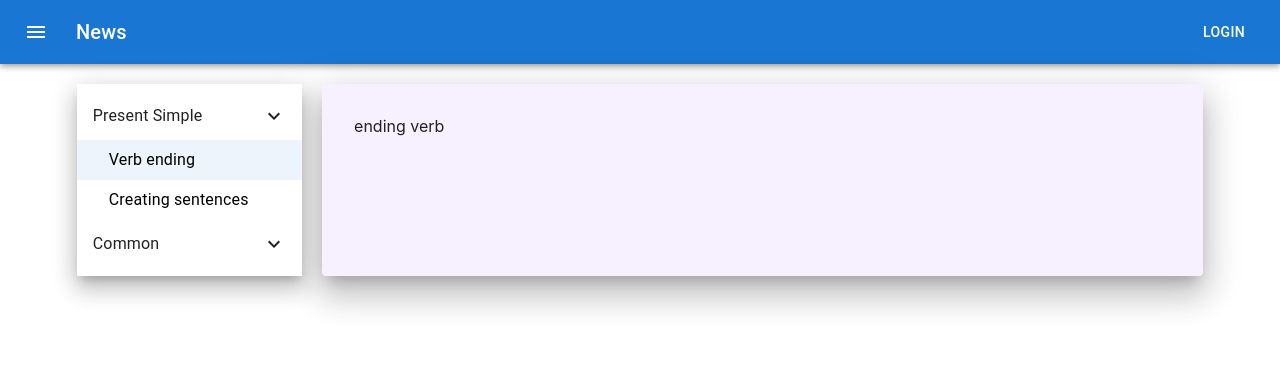
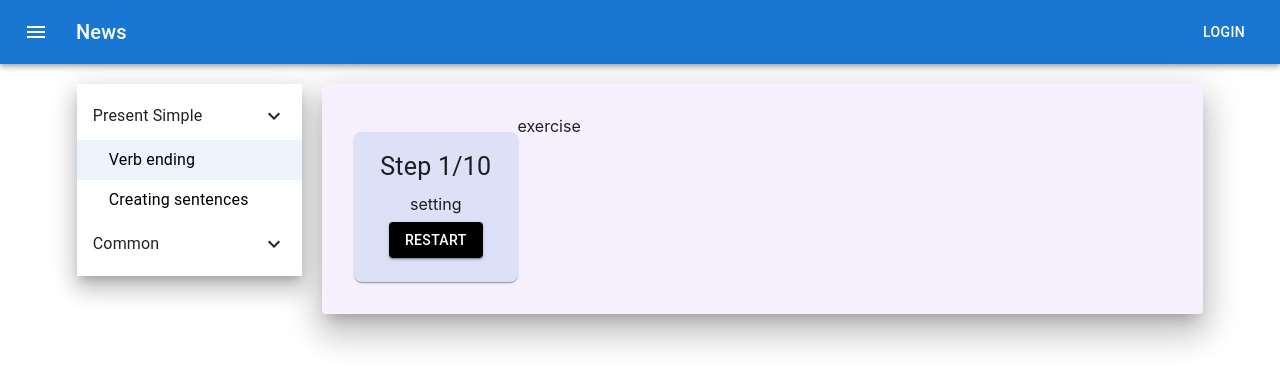
Before and after one commit to EvanMendax/git-gud-english, a React (Create React App) app: page /presentSimpleVerb in a window 1280 px wide. Shown: the top 386 px of the page. Built offline with nearby package versions, Linux system fonts and the light colour scheme.

Commit message:
made some layout

```diff
--- /dev/null
+++ b/src/Common/ExerciseWrapper.tsx
@@ -0,0 +1,16 @@
+import React from 'react';
+import Box from "@mui/material/Box";
+
+interface props {
+    children: React.ReactElement[]
+}
+
+const ExerciseWrapper:React.FC<props> = ({children}) => {
+    return (
+        <Box sx={{display: 'grid', gridTemplateColumns: '1fr 4fr'}}>
+            {children}
+        </Box>
+    );
+};
+
+export default ExerciseWrapper;
--- a/src/Exercises/MonthTrainer/MonthTrainer.tsx
+++ b/src/Exercises/MonthTrainer/MonthTrainer.tsx
@@ -5,6 +5,7 @@ import MonthSetting from "./MonthSetting";
 import MouthExercise from "./MouthExercise";
 import CompleteExercise from "../../Common/CompleteExercise";
 import SideMenu from "../../Common/SideMenu";
+import ExerciseWrapper from "../../Common/ExerciseWrapper";
 
 export type exercise = {
     question: string
@@ -116,7 +117,7 @@ const MonthTrainer = () => {
         }
     }
     return (
-        <Box sx={{display: 'grid', gridTemplateColumns: '1fr 4fr'}}>
+        <ExerciseWrapper>
             <SideMenu steps={12} currentStep={currentStep} restart={restart}>
                 <MonthSetting isSeason={isSeason} setIsSeason={setIsSeason} restart={restart} step={currentStep}
                               handleIsRandom={handleIsRandom} isRandom={isRandom}/>
@@ -128,7 +129,7 @@ const MonthTrainer = () => {
                                      step={currentStep}/>
                     : <CompleteExercise setCurrentStep={setCurrentStep}/>
             }
-        </Box>
+        </ExerciseWrapper>
     );
 };
 
--- a/src/Exercises/PSSentences/PSSentences.tsx
+++ b/src/Exercises/PSSentences/PSSentences.tsx
@@ -1,4 +1,5 @@
 import React from 'react';
+import SideMenu from "../../Common/SideMenu";
 
 const PsSentences = () => {
     return (
--- a/src/Exercises/PSVerbEnding/PSVerbEnding.tsx
+++ b/src/Exercises/PSVerbEnding/PSVerbEnding.tsx
@@ -1,10 +1,27 @@
-import React from 'react';
+import React, {useState} from 'react';
+import SideMenu from "../../Common/SideMenu";
+import PsVerbEndingSetting from "./PSVerbEndingSetting";
+import Box from "@mui/material/Box";
+import ExerciseWrapper from "../../Common/ExerciseWrapper";
+import CompleteExercise from "../../Common/CompleteExercise";
+import PsVerbEndingExercise from "./PSVerbEndingExercise";
 
 const PSVerbEnding = () => {
+
+    const [currentStep, setCurrentStep] = useState<number>(1)
+    const restart = () => setCurrentStep(1)
+
     return (
-        <div>
-            ending verb
-        </div>
+        <ExerciseWrapper>
+            <SideMenu steps={10} currentStep={currentStep} restart={restart}>
+                <PsVerbEndingSetting/>
+            </SideMenu>
+            {
+                currentStep < 10
+                    ?  <PsVerbEndingExercise/>
+                    : <CompleteExercise setCurrentStep={setCurrentStep}/>
+            }
+        </ExerciseWrapper>
     );
 };
 
--- /dev/null
+++ b/src/Exercises/PSVerbEnding/PSVerbEndingExercise.tsx
@@ -0,0 +1,11 @@
+import React from 'react';
+
+const PsVerbEndingExercise = () => {
+    return (
+        <div>
+            exercise
+        </div>
+    );
+};
+
+export default PsVerbEndingExercise;
--- /dev/null
+++ b/src/Exercises/PSVerbEnding/PSVerbEndingSetting.tsx
@@ -0,0 +1,11 @@
+import React from 'react';
+
+const PsVerbEndingSetting = () => {
+    return (
+        <div>
+            setting
+        </div>
+    );
+};
+
+export default PsVerbEndingSetting;
```
